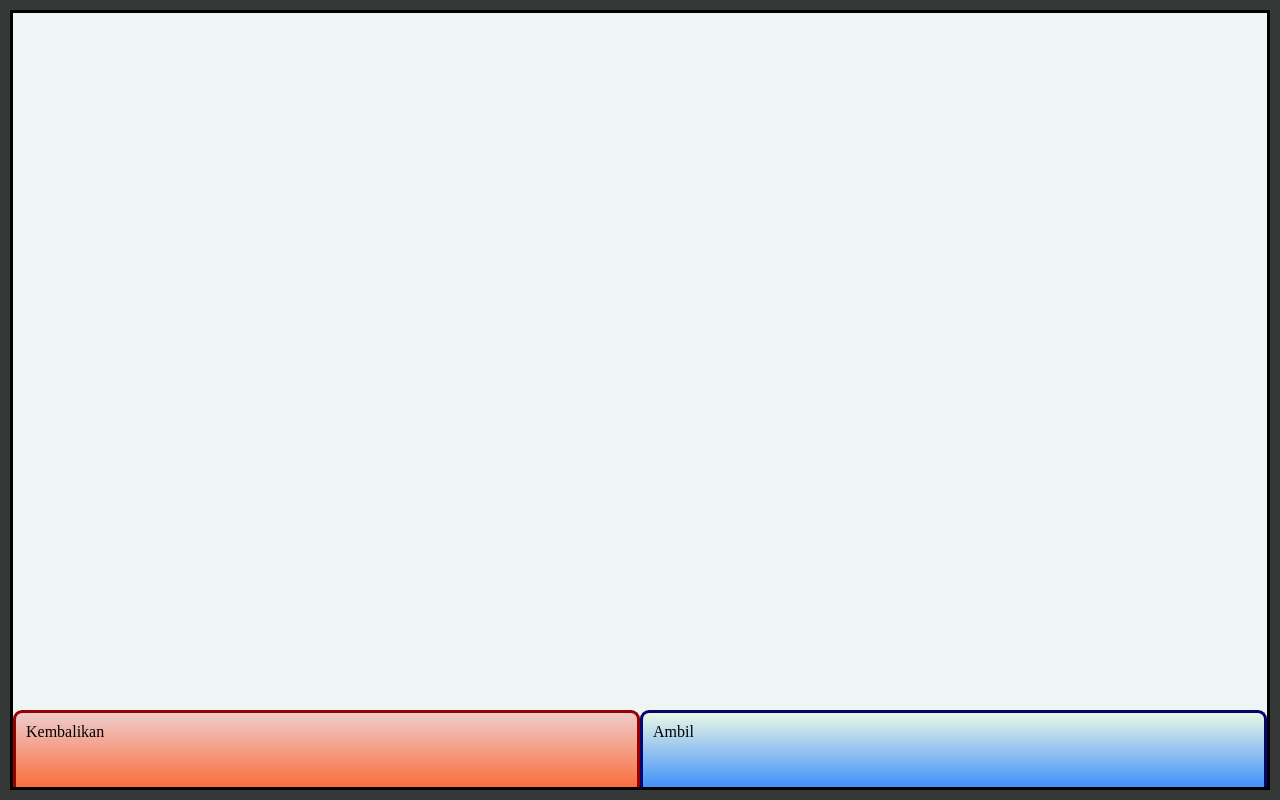
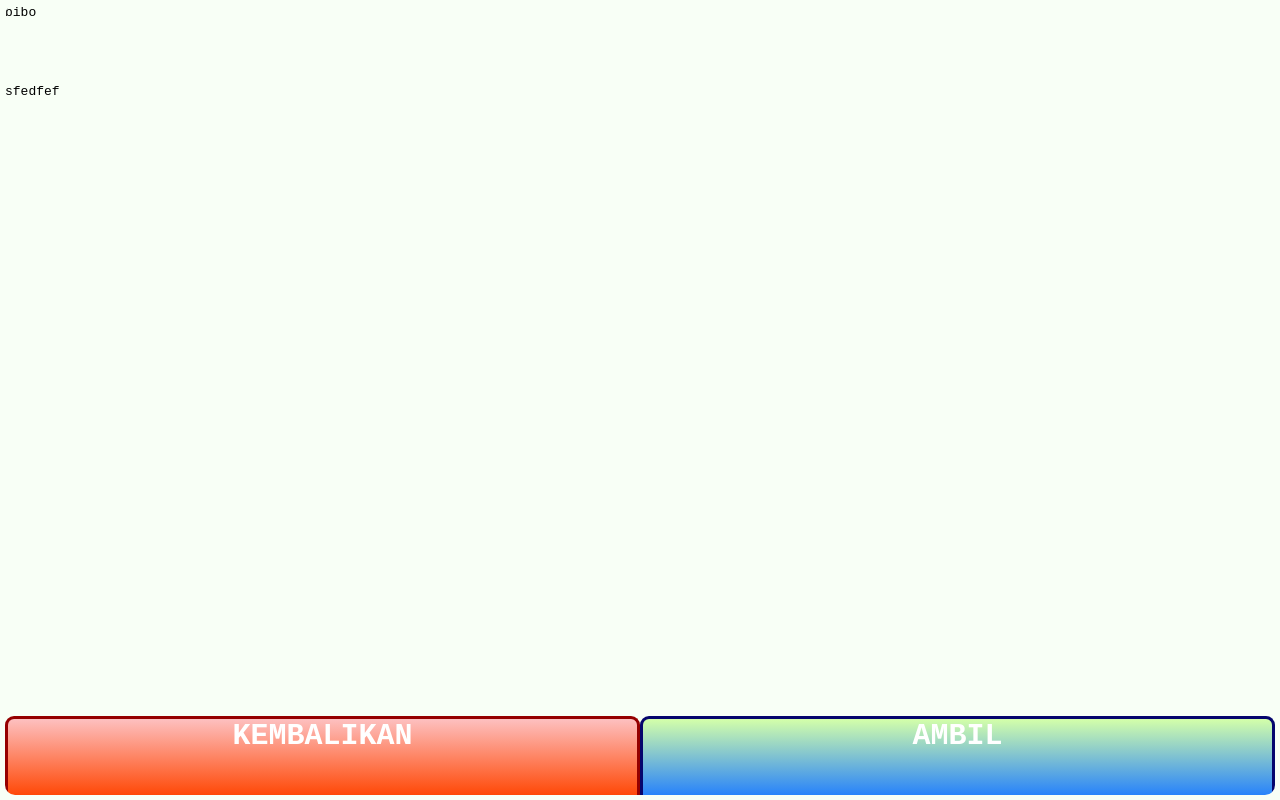
Before and after one commit to BenjaminAtGH/Inventory-ASA, a plain HTML site: page index.html in a window 1280 px wide. Drawn offline with Linux system fonts and the light colour scheme.

Commit message:
Styling button and preparing the menus
finished styling the buttons and preparing the main menus and also the top nav

```diff
--- a/index.html
+++ b/index.html
@@ -9,11 +9,15 @@
 
     <div class="background">
         <div class="menuBox">
+            <div class="navAtas">bi
+                <div class="barang">bo</div>
+            </div>
+            <div class="menuScreen">sfedfef</div>
             <div class="navBawah">
                 <input type="radio" name="nav" id="kembalikan">
-                <label for="kembalikan" class="kembalikan">Kembalikan</label>
+                <label for="kembalikan" class="kembalikan">KEMBALIKAN</label>
                 <input type="radio" name="nav" id="ambil">
-                <label for="ambil" class="ambil">Ambil</label>
+                <label for="ambil" class="ambil">AMBIL</label>
 
 
             </div>
--- a/styles/frontendStyle.css
+++ b/styles/frontendStyle.css
@@ -1,43 +1,85 @@
 :root{
-    --companyOrange: linear-gradient(to top, #ff4400dd ,  #ec262633 );
-    --companyOrangeLight: linear-gradient(to top, #ec262633 , #ff4400dd );
-    --companyBlue: linear-gradient(to top, #006affdd ,  #d4ffa933 );
-    --companyBlueLight: linear-gradient(to top, #d4ffa933 ,  #006affdd );
+    --companyBG:  #f8fff6;
+    --companyOrange: linear-gradient(to top, #ff4400 ,  #fdc0c0 );
+    --companyOrangeLight: linear-gradient(to top,#fdc0c0 , #ff4400 );
+    --companyBlue: linear-gradient(to top, #006affdd ,  #d4ffa9 );
+    --companyBlueLight: linear-gradient(to top, #d4ffa9 ,  #006aff );
 }
 *{
     margin: 0;
     padding: 0;
+    font-family: monospace;
 }
 
 .background{
-    background-color: rgb(54, 56, 56);
+    background-color: var(--companyBG);
     height: 100dvh;
     width: 100vw;
     display: flex;
+    justify-content: center;
+    align-items: center;
+    /* filter: opacity(60%) blur(0.7px); */
+
 }
 
 .menuBox{
-    background-color: rgb(239, 245, 245);
-    margin: 10px;
-    height: auto;
-    width: 100%;
+    /* background-color: rgb(0, 255, 255); */
+    height: calc(100dvh - 10px);
+    width: calc(100dvw - 10px);
     display: flex;
     flex-direction: column;
-    border: solid;
-    overflow: hidden;
+    align-items: center;
+    z-index: 0;
+    overflow-y: hidden;
+    justify-content: center;
+    border-radius: 10px;
+
 }
+/* ///////////////////////////////////////////////////////////////////////////////// */
 
-.navBawah{
-    padding: 0;
-    margin: 0;
+.navAtas{
+    z-index: 2;
+    /* background-color: aquamarine; */
+    position: relative;
     width: 100%;
-    position: relative;
-    top: calc(100% - 10%) ;
     height: 10%;
     display: flex;
     flex-direction: row;
 
-    /* gap: 2px; */
+}
+
+.menuAtas{
+
+    position: absolute;
+    height: 50px;
+    display: flex;
+    justify-content: space-around;
+    border-bottom-left-radius: 10px;
+    border-bottom-Right-radius: 10px;
+    border-style: none solid solid ;
+    border-width: 3;
+}
+/* //////////////////////////////////////////////////////////////////////////////// */
+.menuScreen{
+    z-index: 1;
+    height: 80%;
+
+    /* background-color: rgb(210, 164, 109); */
+    width: 100%;
+}
+
+/* //////////////////////////////////////////////////////////////////////////////// */
+.navBawah{
+    z-index: 2;
+    /* background-color: aquamarine; */
+    position: absolute;
+    width: 100%;
+    position: relative;
+    /* top: calc(100% - 10%) ; */
+    bottom: 0;
+    height: 10%;
+    display: flex;
+    flex-direction: row;
 
 
 }
@@ -48,13 +90,17 @@
 
 .navBawah label{
     flex:  1;
-    height: 90%;
-    padding: 10px;
+    height: 100%;
     border-style: solid solid none ;
     border-width: 3;
     border-top-left-radius: 9px;
     border-top-right-radius: 9px;
     transition: all 0.3s ease;
+    text-align: center;
+    font-weight:bolder;
+    color: #fff;
+    overflow: hidden;
+    font-size: 30;
 
 
 }
@@ -62,7 +108,8 @@
 .navBawah input[type="radio"]:checked + label{
     flex: 2;
     transform: translateY(-8px);
-    height: 90%;
+    height: 150%;
+    font-size: 40;
 
 }
 
```
